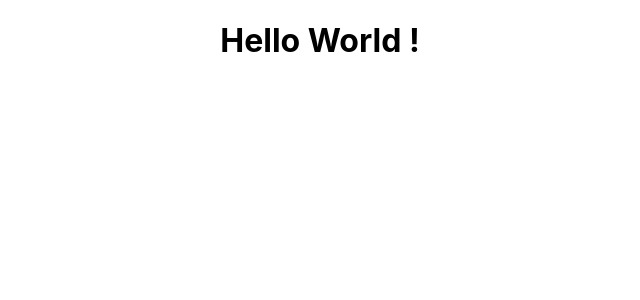
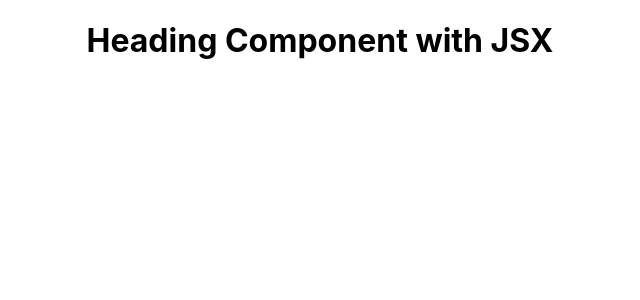
Before and after one commit to ronit21/React_Practice, a React (Create React App) app in the folder reactpractice/: page / in a window 1280 px wide. Shown: the top 300 px of the page, without its empty margins (320-960 px from the left). Built offline with nearby package versions, Linux system fonts and the light colour scheme.

Commit message:
Heading Component in separate file & use plain javascript, JSX syntax for return

```diff
--- a/reactpractice/src/App.js
+++ b/reactpractice/src/App.js
@@ -1,7 +1,7 @@
-import logo from './logo.svg';
+// import logo from './logo.svg';
 import './App.css';
-
-const Heading =()=> <h1>Hello World !</h1>
+import Heading from './components/Heading';
+// const Heading =()=> <h1>Hello World !</h1> // Moved to separate file Heading.js
 
 function App() {
   return (
--- /dev/null
+++ b/reactpractice/src/components/Heading.js
@@ -0,0 +1,6 @@
+import React from 'react'
+function Heading (){
+    return (<h1>Heading Component with JSX</h1>)
+    // return /*#__PURE__*/React.createElement("h1",null, "Heading Component with plain Javascript")
+}
+export default Heading;
```
